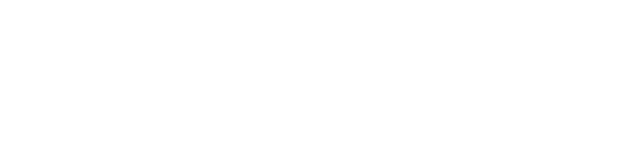
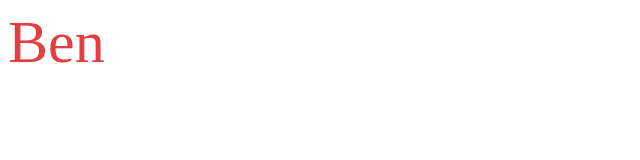
Before and after one commit to idben/test_git_01, a plain HTML site: page index.html in a window 1280 px wide. Shown: the whole page, without its empty margins (0-640 px from the left). Drawn offline with Linux system fonts and the light colour scheme.

Commit message:
加入樣式

```diff
--- a/index.html
+++ b/index.html
@@ -3,10 +3,10 @@
 <head>
     <meta charset="UTF-8">
     <meta name="viewport" content="width=device-width, initial-scale=1.0">
-    <link rel="stylesheet" href="main.css">
+    <link rel="stylesheet" href="./main.css">
     <title>Document</title>
 </head>
 <body>
-
+    <header>Ben</header>
 </body>
 </html>
--- a/main.css
+++ b/main.css
@@ -0,0 +1,4 @@
+header{
+    font-size: 60px;
+    color: #e63e3e;
+}
```
